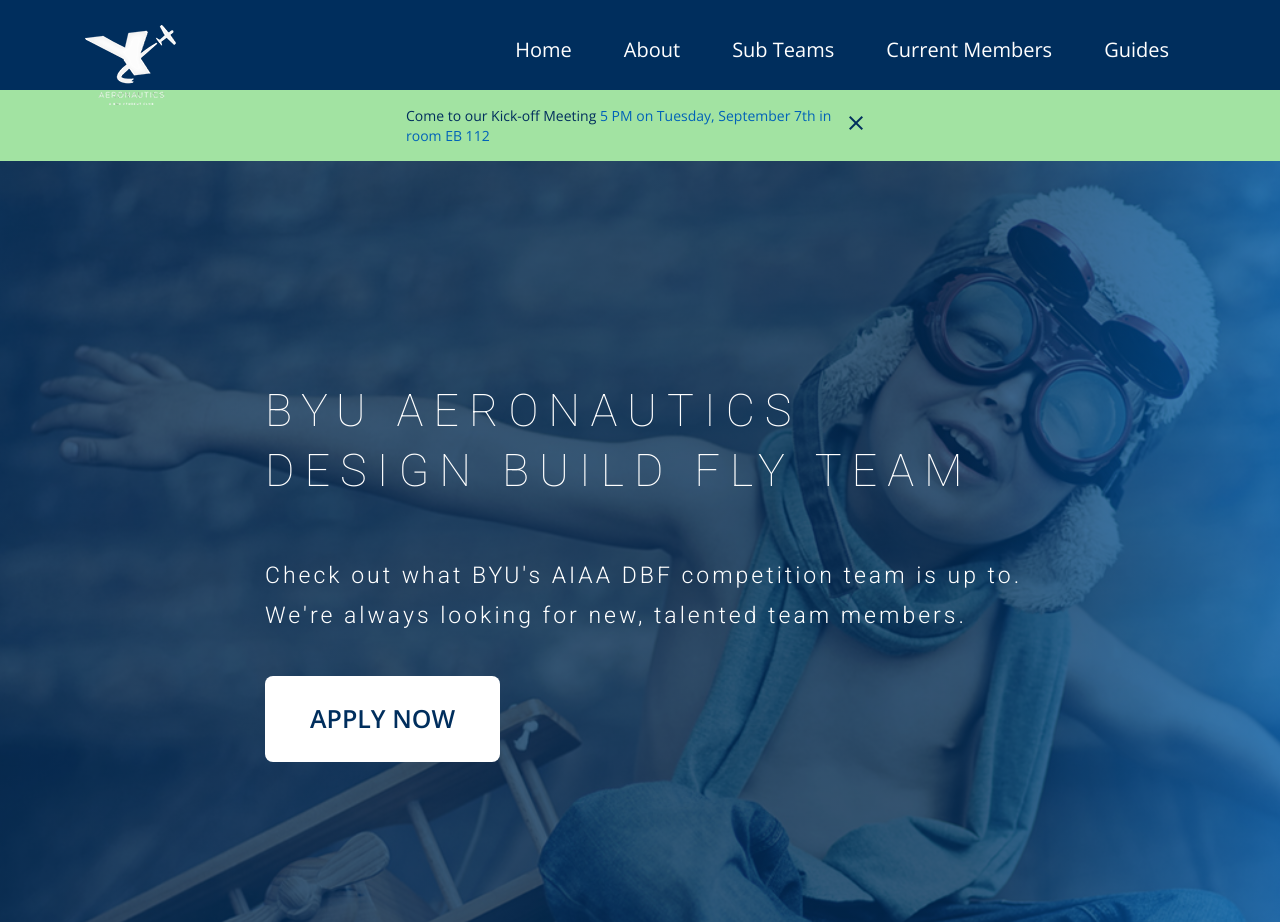
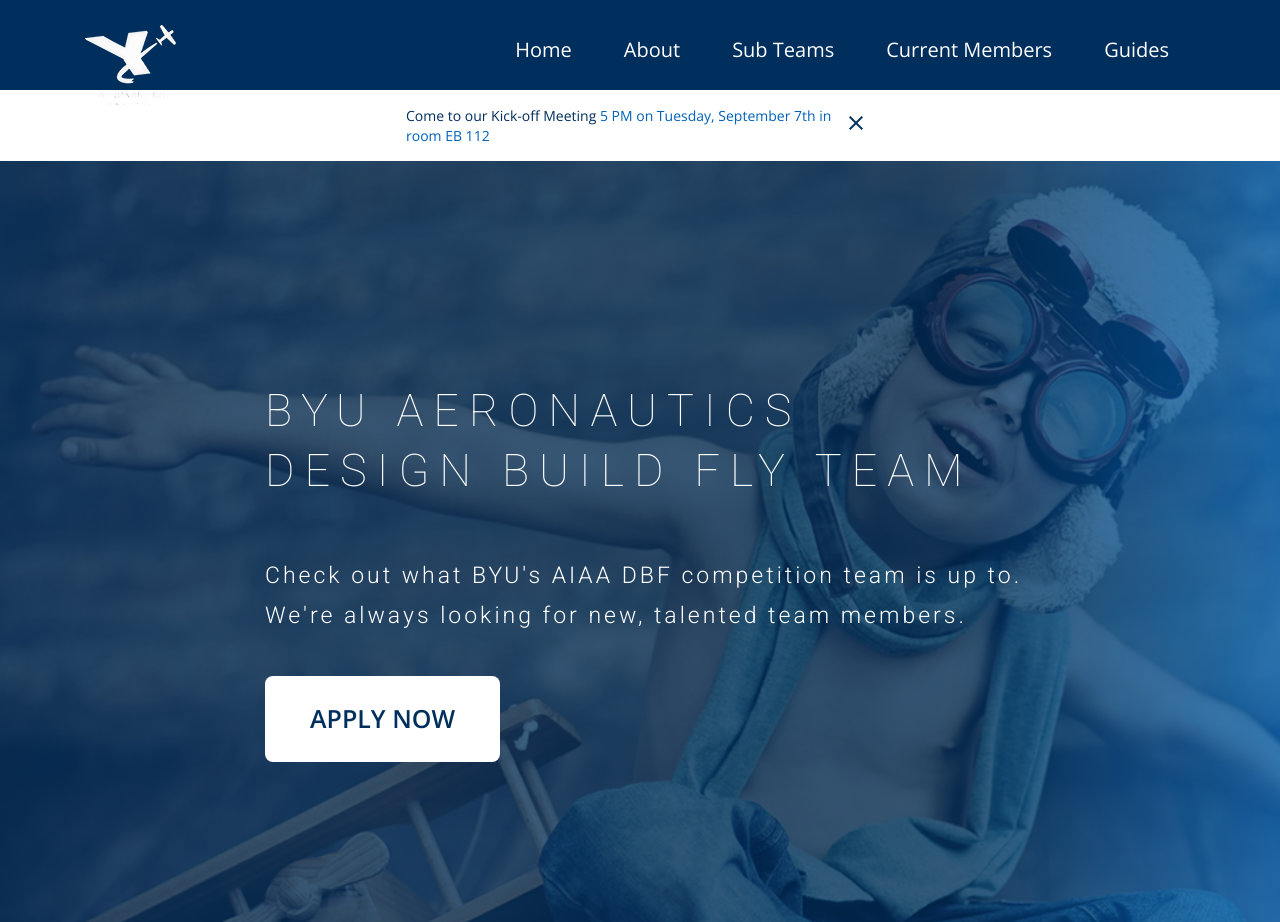
Before and after one commit to BYU-Aeronautics-Club/DBF, a Jekyll site: the page built from index.html, in a window 1280 px wide. Shown: the top 922 px of the page. Built offline with Jekyll 4.4.1, drawn with Linux system fonts in a browser that asks for light colours; nearby versions of some CDN libraries; some web fonts are replaced.

Commit message:
try adding a banner

```diff
--- a/css/airspace.css
+++ b/css/airspace.css
@@ -927,7 +927,7 @@
 
 
   .banner {
-    background: #a2e3a2;
+    background: white;
   }
 
   .banner__content {
```
